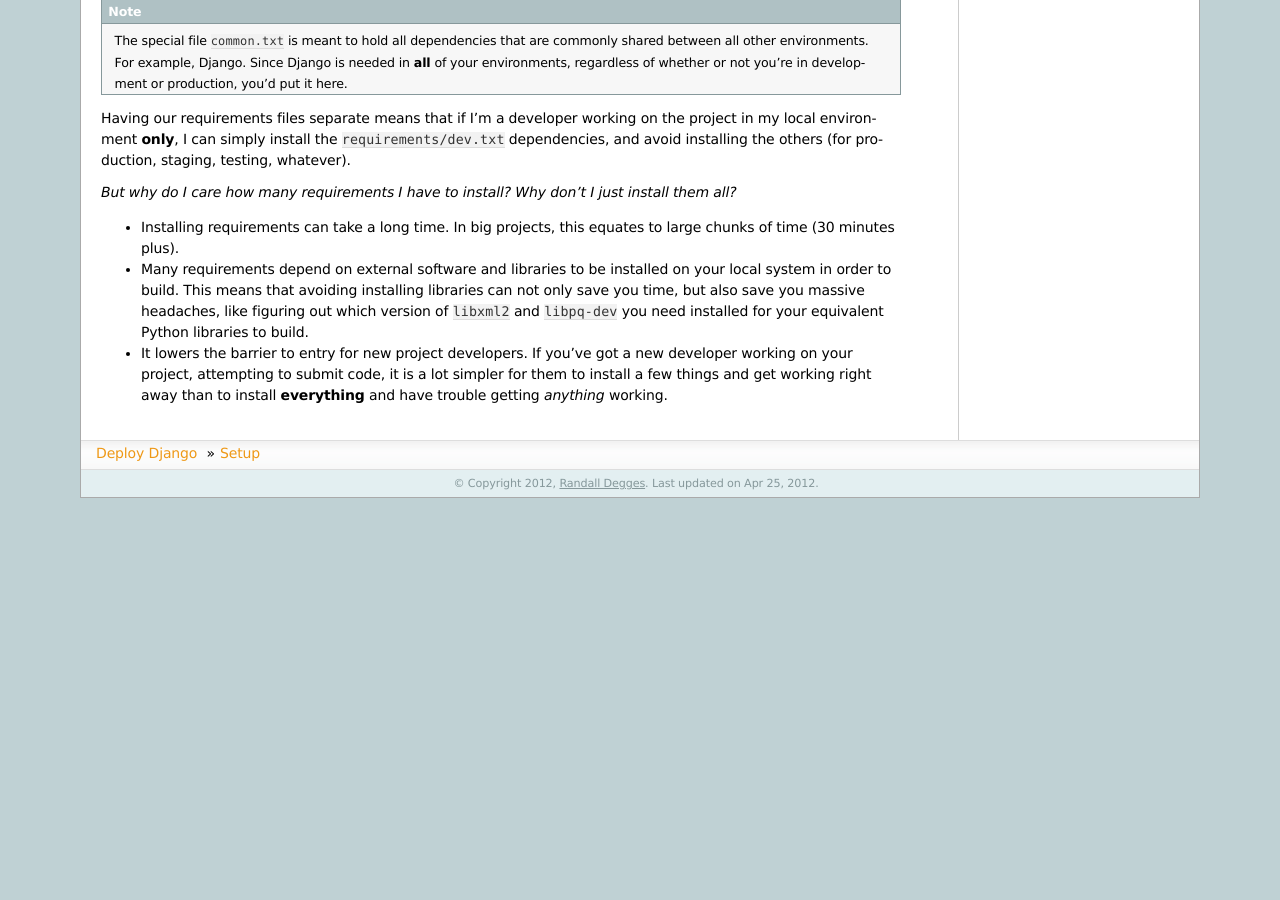
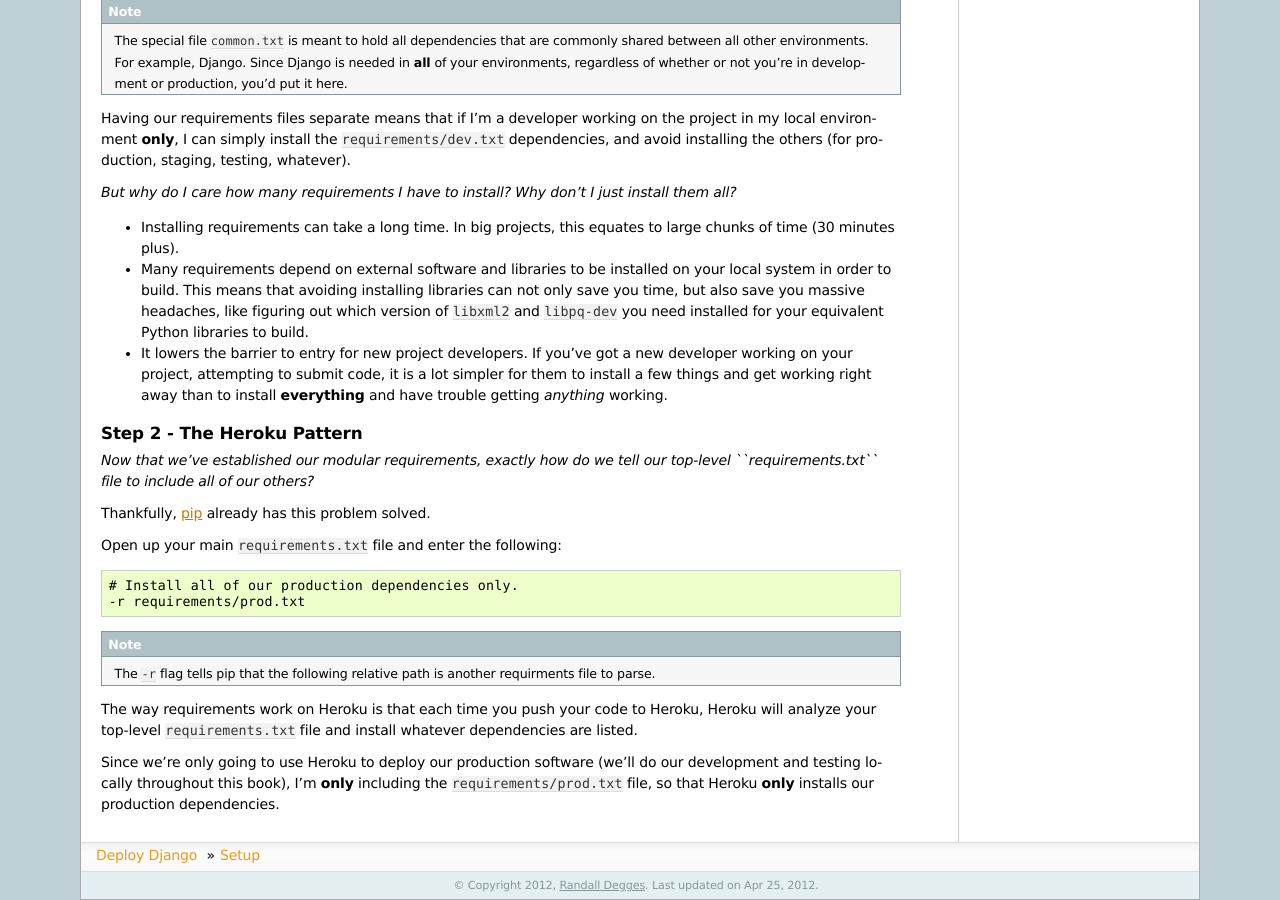
Before and after one commit to perryyo/deploydjango.com, a Sphinx documentation site: the page built from source/django_project_structure/setup.rst, in a window 1280 px wide and 900 px high, scrolled down 1910 px. Built offline with Sphinx 7.4.7, drawn with Linux system fonts in a browser that asks for light colours; before the commit the page ends 2408 px from its top, so only the background shows below that; some of the changed text lies outside the part shown.

Commit message:
Adding a section on 'The Heroku Pattern'.
This section discusses the process of adjusting your top-level
``requirements.txt`` file to specify on the requirements you'd like Heroku to
install (for production usage).

```diff
--- a/source/django_project_structure/setup.rst
+++ b/source/django_project_structure/setup.rst
@@ -155,3 +155,33 @@ install them all?*
   new developer working on your project, attempting to submit code, it is a
   lot simpler for them to install a few things and get working right away than
   to install **everything** and have trouble getting *anything* working.
+
+
+Step 2 - The Heroku Pattern
+^^^^^^^^^^^^^^^^^^^^^^^^^^^
+
+*Now that we've established our modular requirements, exactly how do we tell
+our top-level ``requirements.txt`` file to include all of our others?*
+
+Thankfully, `pip <http://www.pip-installer.org/en/latest/>`_ already has this
+problem solved.
+
+Open up your main ``requirements.txt`` file and enter the following:
+
+.. code-block:: text
+
+    # Install all of our production dependencies only.
+    -r requirements/prod.txt
+
+.. note::
+    The ``-r`` flag tells pip that the following relative path is another
+    requirments file to parse.
+
+The way requirements work on Heroku is that each time you push your code to
+Heroku, Heroku will analyze your top-level ``requirements.txt`` file and
+install whatever dependencies are listed.
+
+Since we're only going to use Heroku to deploy our production software (we'll
+do our development and testing locally throughout this book), I'm **only**
+including the ``requirements/prod.txt`` file, so that Heroku **only** installs
+our production dependencies.
```
